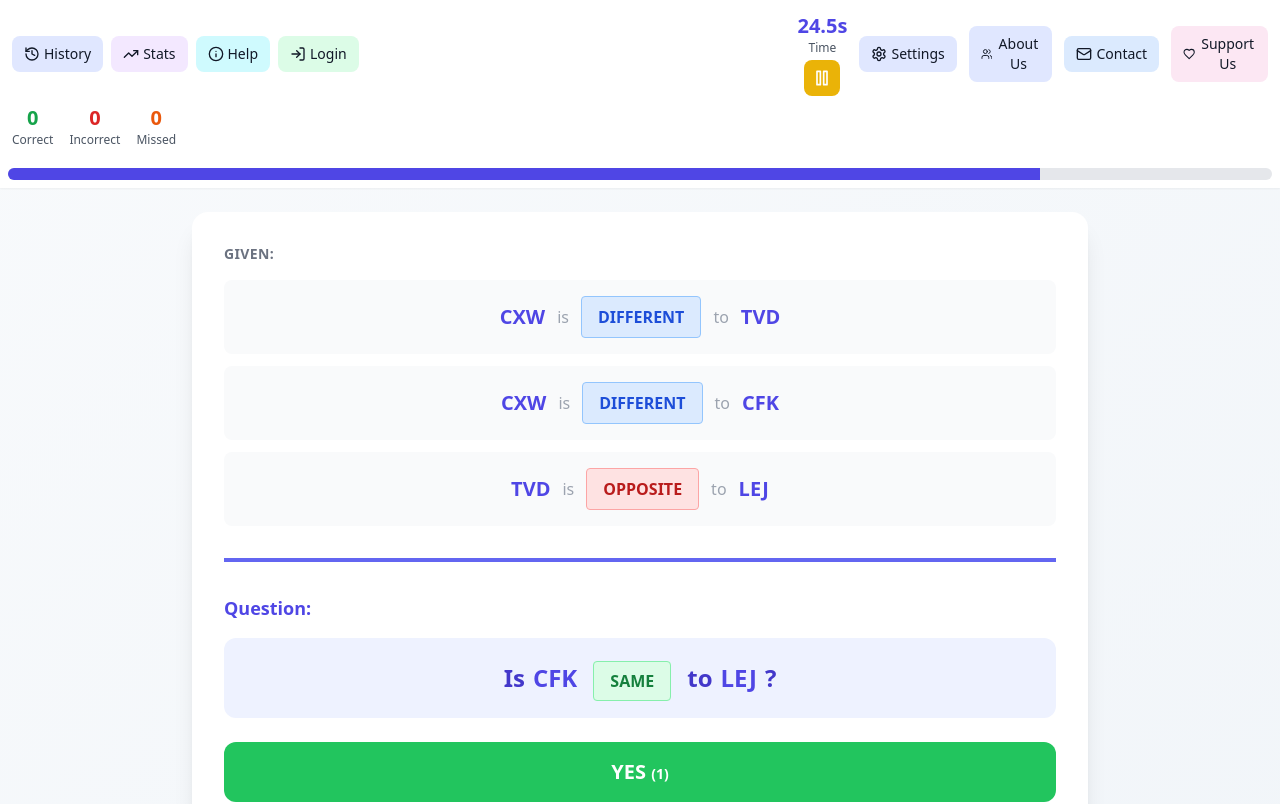
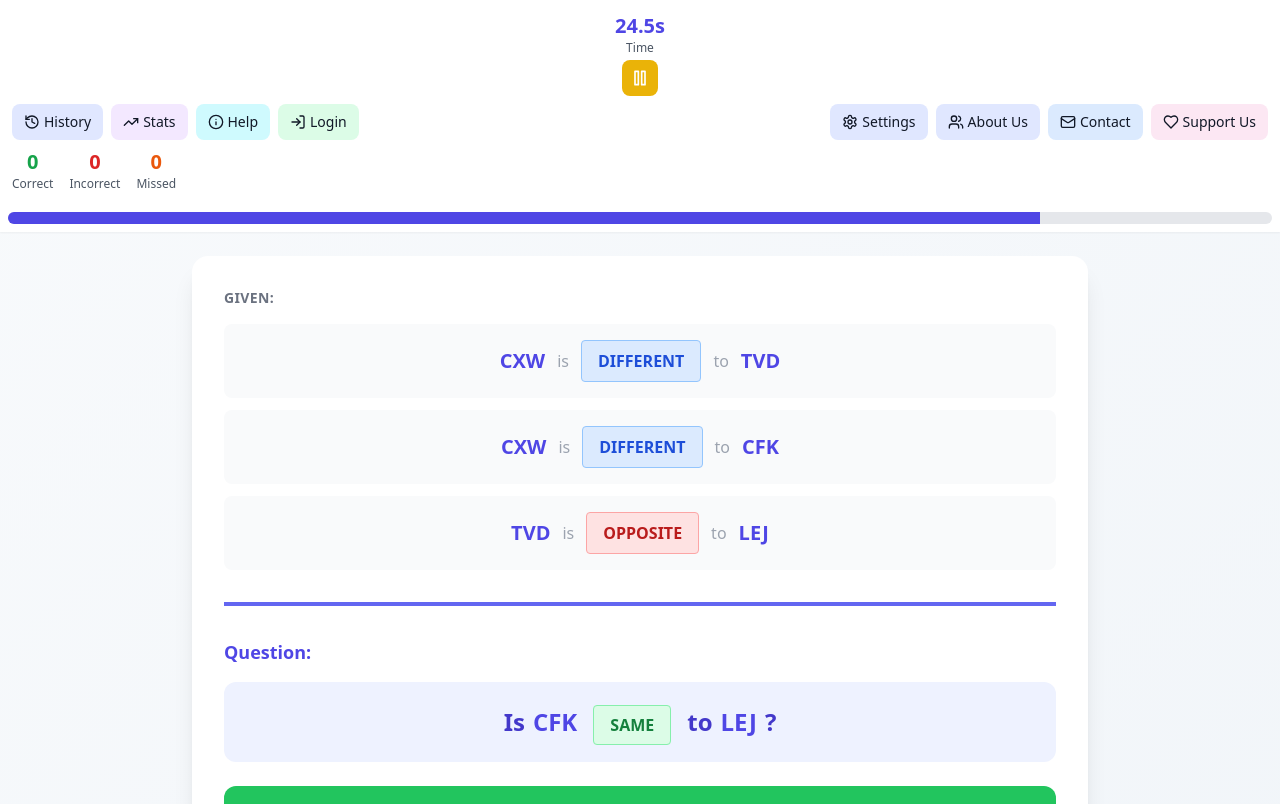
Before and after one commit to juissi444-hub/Relational-Frame-Trainer-CE, a React (Vite) app: page / in a window 1280 px wide. Shown: the top 804 px of the page. Built offline with nearby package versions, Linux system fonts and the light colour scheme.

Commit message:
Fix JSX structure and center timer at top
- Fixed syntax error in header layout by properly nesting divs
- Moved timer and play/pause button to centered position at top
- Corrected grid direction mapping for Space 3D mode (NORTH/SOUTH)
- All other buttons remain in second row below timer

```diff
--- a/src/RelationalFrameTrainer.tsx
+++ b/src/RelationalFrameTrainer.tsx
@@ -1076,14 +1076,19 @@ export default function RelationalFrameTrainer({ user, onShowLogin, onLogout }:
     positions[firstStimulus] = { v: 'CENTER', h: 'CENTER', row: 1, col: 1, vLevel: 0 };
 
     // Helper to get row/col offset from direction
-    // Note: In grid visualization, row 0 is at top, row 2 is at bottom
-    // NORTH/SOUTH are flipped to match visual expectation
+    // Helper to get row/col offset from direction
+    // Grid layout: row 0 = top, row 1 = middle, row 2 = bottom
+    // col 0 = left, col 1 = middle, col 2 = right
     const getOffset = (direction) => {
       const offsets = {
-        'NORTH': [1, 0], 'SOUTH': [-1, 0],
-        'EAST': [0, 1], 'WEST': [0, -1],
-        'NORTHEAST': [1, 1], 'NORTHWEST': [1, -1],
-        'SOUTHEAST': [-1, 1], 'SOUTHWEST': [-1, -1],
+        'NORTH': [-1, 0],  // Move up (decrease row)
+        'SOUTH': [1, 0],   // Move down (increase row)
+        'EAST': [0, 1],    // Move right (increase col)
+        'WEST': [0, -1],   // Move left (decrease col)
+        'NORTHEAST': [-1, 1],  // Up + Right
+        'NORTHWEST': [-1, -1], // Up + Left
+        'SOUTHEAST': [1, 1],   // Down + Right
+        'SOUTHWEST': [1, -1],  // Down + Left
         'CENTER': [0, 0]
       };
       return offsets[direction] || [0, 0];
@@ -1578,8 +1583,22 @@ export default function RelationalFrameTrainer({ user, onShowLogin, onLogout }:
 
       <div className="flex-1 flex flex-col min-h-0">
         <div className={`shadow-md p-2 sm:p-3 flex flex-col gap-2 transition-colors duration-300 ${darkMode ? 'bg-slate-800/90 backdrop-blur' : 'bg-white'}`}>
-          <div className="flex justify-between items-center gap-2">
-            <div className="flex gap-1 sm:gap-2">
+          {/* Timer and Pause - Centered at top */}
+          <div className="flex justify-center items-center">
+            <div className="flex flex-col items-center gap-1">
+              <div className="text-center">
+                <div className={`text-base sm:text-xl font-bold tabular-nums ${darkMode ? 'text-indigo-400' : 'text-indigo-600'}`}>{timeLeft.toFixed(1)}s</div>
+                <div className={`text-xs hidden sm:block ${darkMode ? 'text-gray-400' : 'text-gray-600'}`}>Time</div>
+              </div>
+              <button onClick={togglePause} className={`text-white p-1.5 sm:p-2 rounded-lg transition-colors ${isPaused ? 'bg-green-500 hover:bg-green-600' : (darkMode ? 'bg-yellow-600 hover:bg-yellow-700' : 'bg-yellow-500 hover:bg-yellow-600')}`} title="Pause/Resume">
+                {isPaused ? <Play className="w-4 h-4 sm:w-5 sm:h-5" /> : <Pause className="w-4 h-4 sm:w-5 sm:h-5" />}
+              </button>
+            </div>
+          </div>
+
+          {/* All other buttons */}
+          <div className="flex justify-between items-center gap-2 flex-wrap">
+            <div className="flex gap-1 sm:gap-2 flex-wrap">
               <button onClick={() => setShowHistory(!showHistory)} className={`flex items-center gap-1 px-2 sm:px-3 py-1.5 sm:py-2 rounded-lg transition-colors text-xs sm:text-sm ${darkMode ? 'bg-indigo-900/50 hover:bg-indigo-900/70 text-indigo-200' : 'bg-indigo-100 hover:bg-indigo-200 text-gray-900'}`}>
                 <History className="w-4 h-4" />
                 <span className="hidden sm:inline">History</span>
@@ -1609,18 +1628,7 @@ export default function RelationalFrameTrainer({ user, onShowLogin, onLogout }:
               )}
             </div>
 
-            <div className="flex items-center gap-2 sm:gap-3">
-              <div className="flex-1"></div>
-              <div className="flex flex-col items-center justify-center gap-1">
-                <div className="text-center">
-                  <div className={`text-base sm:text-xl font-bold tabular-nums ${darkMode ? 'text-indigo-400' : 'text-indigo-600'}`}>{timeLeft.toFixed(1)}s</div>
-                  <div className={`text-xs hidden sm:block ${darkMode ? 'text-gray-400' : 'text-gray-600'}`}>Time</div>
-                </div>
-                <button onClick={togglePause} className={`text-white p-1.5 sm:p-2 rounded-lg transition-colors ${isPaused ? 'bg-green-500 hover:bg-green-600' : (darkMode ? 'bg-yellow-600 hover:bg-yellow-700' : 'bg-yellow-500 hover:bg-yellow-600')}`} title="Pause/Resume">
-                  {isPaused ? <Play className="w-4 h-4 sm:w-5 sm:h-5" /> : <Pause className="w-4 h-4 sm:w-5 sm:h-5" />}
-                </button>
-              </div>
-              <div className="flex-1 flex items-center justify-end gap-2 sm:gap-3">
+            <div className="flex gap-1 sm:gap-2 flex-wrap">
               <button
                 onClick={() => {
                   console.log('Settings button clicked, current state:', showSettings);
@@ -1645,7 +1653,6 @@ export default function RelationalFrameTrainer({ user, onShowLogin, onLogout }:
               </button>
               </div>
             </div>
-          </div>
 
           <div className="flex gap-2 sm:gap-4 justify-center sm:justify-start">
             <div className="text-center">
```
